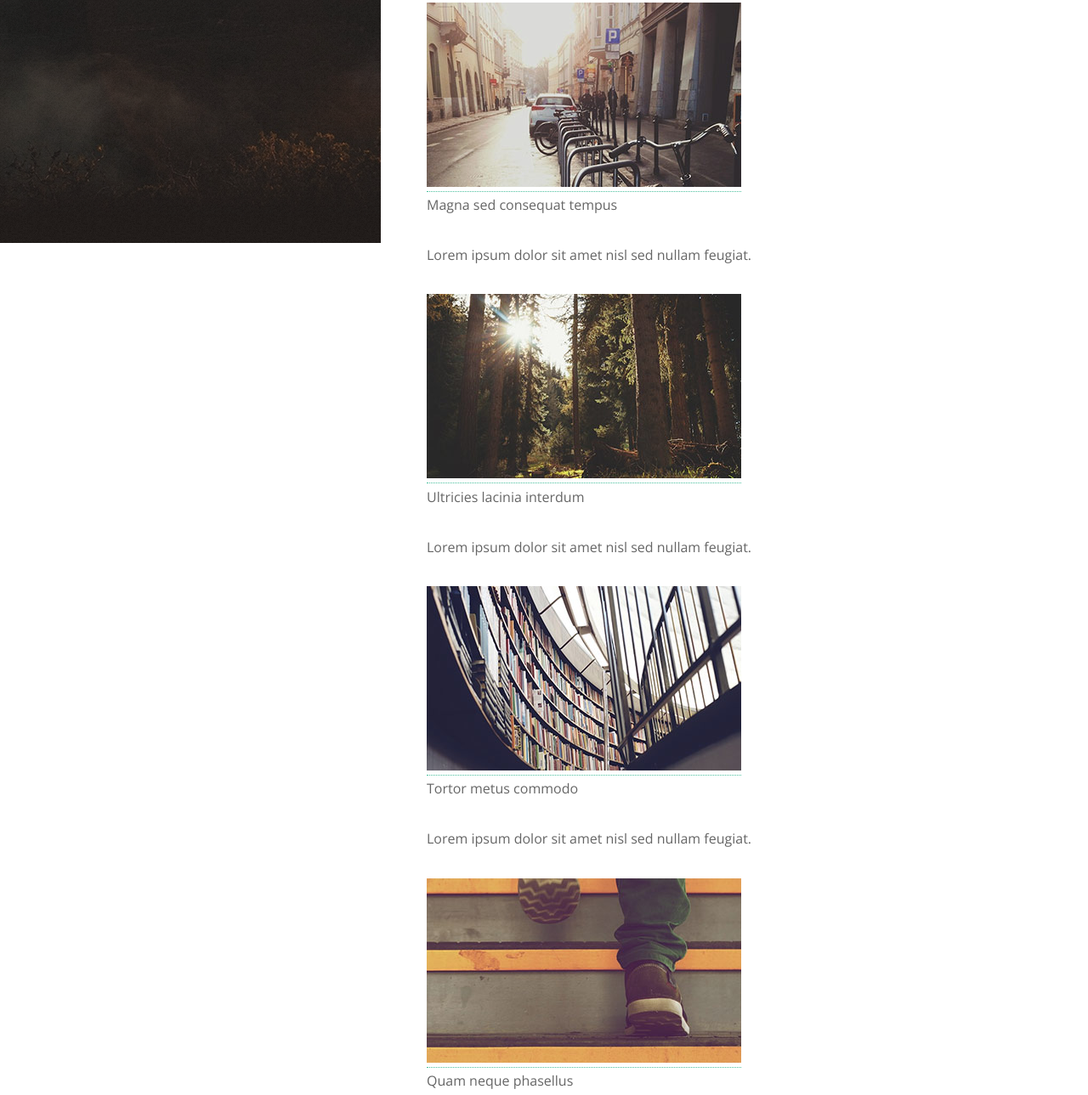
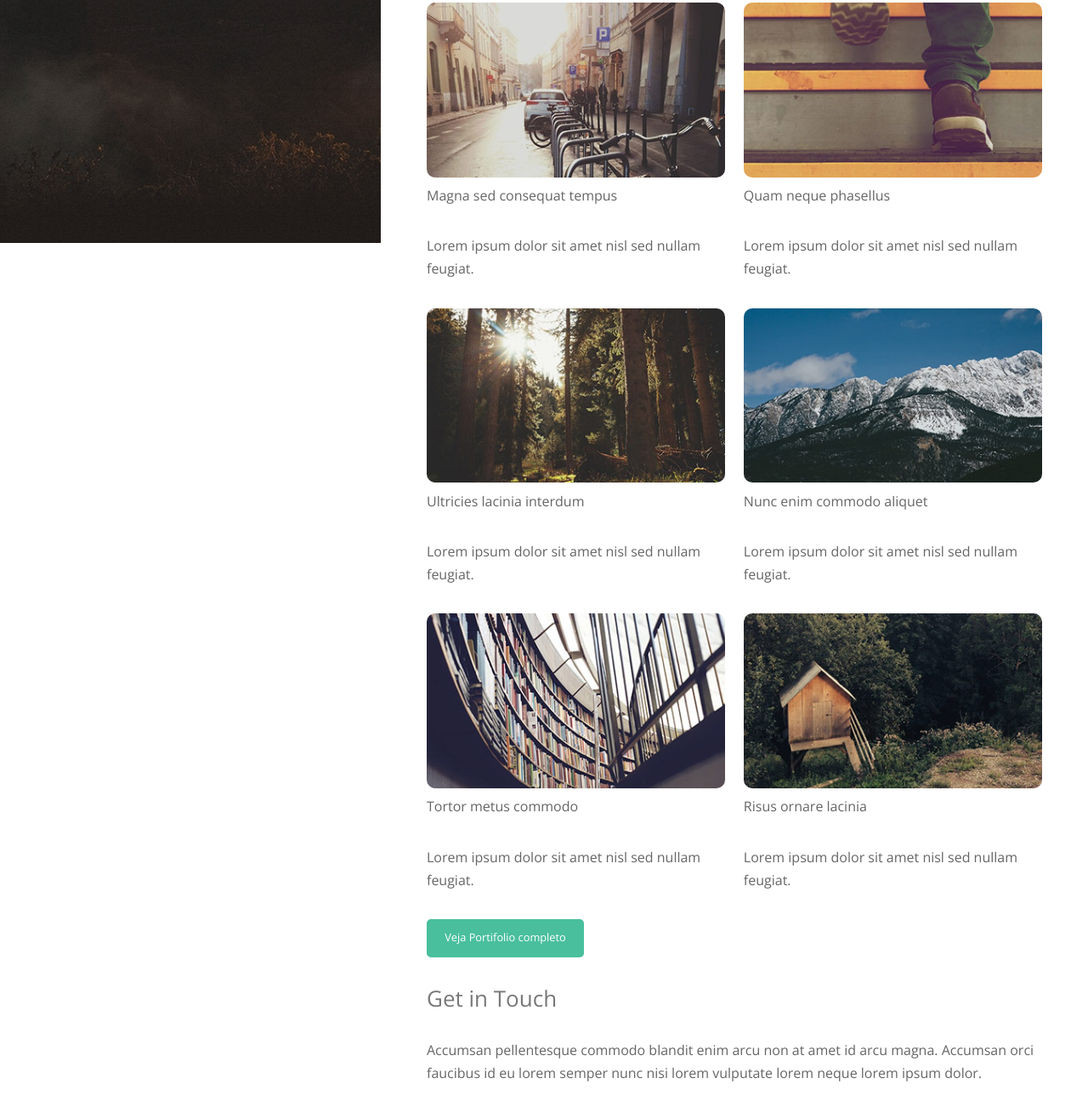
Before and after one commit to juniorn06/web-design, a plain HTML site: page ArquivosAula/ProjetoStrata/index.html in a window 1280 px wide. Shown: the part 514-1803 px from the top of the page at 85% size. Drawn offline with nearby package versions, Linux system fonts and the light colour scheme.

Commit message:
CSS - parte 7 - ajustes

```diff
--- a/ArquivosAula/ProjetoStrata/css/estilo.css
+++ b/ArquivosAula/ProjetoStrata/css/estilo.css
@@ -16,6 +16,10 @@ a:hover{
 
 p{
     margin: 0 0 2em;
+}
+
+img{
+    max-width: 100%; /*Ajusta até o tamanho máximo da própria imagem*/
 }
 
 h1, h2, h3, h4, h5, h6{
@@ -147,6 +151,10 @@ textarea{
     text-align: center;
 }
 
+.imagem-link{
+    border: 0;
+}
+
 .table{
     width: 100%;
     margin: 0 0 2em 0;
@@ -217,6 +225,16 @@ textarea{
     box-sizing: border-box;
 }
 
+.main-header-link img{
+    border-radius: 50%;
+    overflow: hidden;
+}
+
+.recent-works-card img{
+    border-radius: 10px;
+    overflow: hidden;
+}
+
 
 /* Grid */
 .row{
--- a/ArquivosAula/ProjetoStrata/index.html
+++ b/ArquivosAula/ProjetoStrata/index.html
@@ -1,13 +1,15 @@
 <!doctype html>
 <!-- doctype informa ao agente de usuario a versão do html que deve ser renderizada-->
 <html lang="pt-br">
+
 <head>
     <title> Projeto Strata </title>
     <meta charset="utf-8">
     <meta name="author" content="Daniel">
     <meta name="description" content="descrição bacanuda">
     <meta name="keywords" content="html5, tecnologia">
-        <link rel="stylesheet" href="https://use.fontawesome.com/releases/v5.0.13/css/all.css" integrity="sha384-DNOHZ68U8hZfKXOrtjWvjxusGo9WQnrNx2sqG0tfsghAvtVlRW3tvkXWZh58N9jp" crossorigin="anonymous">
+    <link rel="stylesheet" href="https://use.fontawesome.com/releases/v5.0.13/css/all.css"
+        integrity="sha384-DNOHZ68U8hZfKXOrtjWvjxusGo9WQnrNx2sqG0tfsghAvtVlRW3tvkXWZh58N9jp" crossorigin="anonymous">
 
     <link href="https://fonts.googleapis.com/css?family=Open+Sans" rel="stylesheet">
 
@@ -17,10 +19,11 @@
 
 
 </head>
+
 <body>
 
     <header class="main-header">
-            <a href="index.html" class="main-header-link">
+        <a href="index.html" class="main-header-link imagem-link">
             <img src="images/avatar.jpg" alt="texto qualquer">
         </a>
         <h1 class="main-header-title">
@@ -36,7 +39,10 @@
         <section class="main-content-section">
 
             <h2>Quando o header é aside e o aside é no header</h2>
-                <p>Accumsan orci faucibus id eu lorem semper. Eu ac iaculis ac nunc nisi lorem vulputate lorem neque cubilia ac in adipiscing in curae lobortis tortor primis integer massa adipiscing id nisi accumsan pellentesque commodo blandit enim arcu non at amet id arcu magna. Accumsan orci faucibus id eu lorem semper nunc nisi lorem vulputate lorem neque cubilia.</p>
+            <p>Accumsan orci faucibus id eu lorem semper. Eu ac iaculis ac nunc nisi lorem vulputate lorem neque cubilia
+                ac in adipiscing in curae lobortis tortor primis integer massa adipiscing id nisi accumsan pellentesque
+                commodo blandit enim arcu non at amet id arcu magna. Accumsan orci faucibus id eu lorem semper nunc nisi
+                lorem vulputate lorem neque cubilia.</p>
 
             <a href="#" title="Veja mais" class="button-default">Veja mais</a>
 
@@ -45,9 +51,11 @@
         <section class="main-content-section">
 
             <h3>Recent Works</h3>
+            <div class="row">
+                <div class="col-2">
 
                     <article class="recent-works-card">
-                    <a href="images/fulls/01.jpg">
+                        <a class="imagem-link" href="images/fulls/01.jpg">
                             <img src="images/thumbs/01.jpg" title="descrição">
                         </a>
                         <p class="recent-works-card-title">Magna sed consequat tempus</p>
@@ -55,7 +63,7 @@
                     </article>
 
                     <article class="recent-works-card">
-                    <a href="images/fulls/02.jpg">
+                        <a class="imagem-link" href="images/fulls/02.jpg">
                             <img src="images/thumbs/02.jpg" title="descrição">
                         </a>
                         <p class="recent-works-card-title">Ultricies lacinia interdum</p>
@@ -63,15 +71,17 @@
                     </article>
 
                     <article class="recent-works-card">
-                    <a href="images/fulls/03.jpg">
+                        <a class="imagem-link" href="images/fulls/03.jpg">
                             <img src="images/thumbs/03.jpg" title="descrição">
                         </a>
                         <p class="recent-works-card-title">Tortor metus commodo</p>
                         <p>Lorem ipsum dolor sit amet nisl sed nullam feugiat.</p>
                     </article>
+                </div>
 
+                <div class="col-2">
                     <article class="recent-works-card">
-                    <a href="images/fulls/04.jpg">
+                        <a class="imagem-link" href="images/fulls/04.jpg">
                             <img src="images/thumbs/04.jpg" title="descrição">
                         </a>
                         <p class="recent-works-card-title">Quam neque phasellus</p>
@@ -79,7 +89,7 @@
                     </article>
 
                     <article class="recent-works-card">
-                    <a href="images/fulls/05.jpg">
+                        <a class="imagem-link" href="images/fulls/05.jpg">
                             <img src="images/thumbs/05.jpg" title="descrição">
                         </a>
                         <p class="recent-works-card-title">Nunc enim commodo aliquet</p>
@@ -87,12 +97,14 @@
                     </article>
 
                     <article class="recent-works-card">
-                    <a href="images/fulls/06.jpg">
+                        <a class="imagem-link" href="images/fulls/06.jpg">
                             <img src="images/thumbs/06.jpg" title="descrição">
                         </a>
                         <p class="recent-works-card-title">Risus ornare lacinia</p>
                         <p>Lorem ipsum dolor sit amet nisl sed nullam feugiat.</p>
                     </article>
+                </div>
+            </div><!--row-->
 
             <a href="#" title="Veja Portifolio completo" class="button-default">Veja Portifolio completo</a>
         </section>
@@ -100,7 +112,8 @@
         <section class="main-content-section">
             <h3>Get in Touch</h3>
 
-                <p>Accumsan pellentesque commodo blandit enim arcu non at amet id arcu magna. Accumsan orci faucibus id eu lorem semper nunc nisi lorem vulputate lorem neque lorem ipsum dolor.</p>
+            <p>Accumsan pellentesque commodo blandit enim arcu non at amet id arcu magna. Accumsan orci faucibus id eu
+                lorem semper nunc nisi lorem vulputate lorem neque lorem ipsum dolor.</p>
 
             <div class="row">
                 <div class="col-2-3">
@@ -119,7 +132,8 @@
                         <label for="mensagem">Digite sua mensagem</label>
                         <textarea name="mensagem" id="mensagem"></textarea>
 
-                            <input type="submit" value="Enviar" class="button-default button-default-stroke button-default-big">
+                        <input type="submit" value="Enviar"
+                            class="button-default button-default-stroke button-default-big">
                     </form>
                 </div>
 
@@ -156,7 +170,10 @@
 
             <h4>Text</h4>
             <p>
-                    This is <b>bold</b> and this is <strong>strong</strong>. This is <i>italic</i> and this is <em>emphasized</em>. This is <sup>superscript</sup> text and this is <sub>subscript</sub> text. This is <u>underlined</u> and this is <code>code: for (;;) { ... }</code>. Finally, this is <a href="#"> a link</a>.
+                This is <b>bold</b> and this is <strong>strong</strong>. This is <i>italic</i> and this is
+                <em>emphasized</em>. This is <sup>superscript</sup> text and this is <sub>subscript</sub> text. This is
+                <u>underlined</u> and this is <code>code: for (;;) { ... }</code>. Finally, this is <a href="#"> a
+                    link</a>.
             </p>
 
             <h1>titulo h1</h1>
@@ -172,8 +189,7 @@
             </blockquote>
 
             <p>According to Mozilla's website,
-                  <q
-                  cite="https://www.mozilla.org/en-US/about/history/details/">Firefox 1.0
+                <q cite="https://www.mozilla.org/en-US/about/history/details/">Firefox 1.0
                     was released in 2004 and became a big success.</q>
             </p>
 
@@ -251,7 +267,8 @@
 
                     <p>
                         <a href="#" class="button-default button-default-full button-default-small">Default</a>
-                            <a href="#" class="button-default button-default-full button-default-small button-default-stroke">Default</a>
+                        <a href="#"
+                            class="button-default button-default-full button-default-small button-default-stroke">Default</a>
                     </p>
                 </div>
             </div><!-- row -->
@@ -369,7 +386,8 @@
 
             <p>
                 <button class="button-default button-default-full button-default-small">Default</button>
-                    <button class="button-default button-default-full button-default-small button-default-stroke">Default</button>
+                <button
+                    class="button-default button-default-full button-default-small button-default-stroke">Default</button>
             </p>
             <input type="submit" class="button-default" value="mandar">
 
@@ -425,10 +443,28 @@
             <h4>Left &amp; Right</h4>
 
             <p>
-                    <img src="images/avatar.jpg" alt="" class="img-left"> Fringilla nisl. Donec accumsan interdum nisi, quis tincidunt felis sagittis eget. tempus euismod. Vestibulum ante ipsum primis in faucibus vestibulum. Blandit adipiscing eu felis iaculis volutpat ac adipiscing accumsan eu faucibus. Integer ac pellentesque praesent tincidunt felis sagittis eget. tempus euismod. Vestibulum ante ipsum primis in faucibus vestibulum. Blandit adipiscing eu felis iaculis volutpat ac adipiscing accumsan eu faucibus. Integer ac pellentesque praesent. Donec accumsan interdum nisi, quis tincidunt felis sagittis eget. tempus euismod. Vestibulum ante ipsum primis in faucibus vestibulum. Blandit adipiscing eu felis iaculis volutpat ac adipiscing accumsan eu faucibus. Integer ac pellentesque praesent tincidunt felis sagittis eget. tempus euismod. Vestibulum ante ipsum primis in faucibus vestibulum. Blandit adipiscing eu felis iaculis volutpat ac adipiscing accumsan eu faucibus. Integer ac pellentesque praesent.
+                <img src="images/avatar.jpg" alt="" class="img-left"> Fringilla nisl. Donec accumsan interdum nisi, quis
+                tincidunt felis sagittis eget. tempus euismod. Vestibulum ante ipsum primis in faucibus vestibulum.
+                Blandit adipiscing eu felis iaculis volutpat ac adipiscing accumsan eu faucibus. Integer ac pellentesque
+                praesent tincidunt felis sagittis eget. tempus euismod. Vestibulum ante ipsum primis in faucibus
+                vestibulum. Blandit adipiscing eu felis iaculis volutpat ac adipiscing accumsan eu faucibus. Integer ac
+                pellentesque praesent. Donec accumsan interdum nisi, quis tincidunt felis sagittis eget. tempus euismod.
+                Vestibulum ante ipsum primis in faucibus vestibulum. Blandit adipiscing eu felis iaculis volutpat ac
+                adipiscing accumsan eu faucibus. Integer ac pellentesque praesent tincidunt felis sagittis eget. tempus
+                euismod. Vestibulum ante ipsum primis in faucibus vestibulum. Blandit adipiscing eu felis iaculis
+                volutpat ac adipiscing accumsan eu faucibus. Integer ac pellentesque praesent.
             </p>
             <p>
-                    <img src="images/avatar.jpg" alt="" class="img-right">Fringilla nisl. Donec accumsan interdum nisi, quis tincidunt felis sagittis eget. tempus euismod. Vestibulum ante ipsum primis in faucibus vestibulum. Blandit adipiscing eu felis iaculis volutpat ac adipiscing accumsan eu faucibus. Integer ac pellentesque praesent tincidunt felis sagittis eget. tempus euismod. Vestibulum ante ipsum primis in faucibus vestibulum. Blandit adipiscing eu felis iaculis volutpat ac adipiscing accumsan eu faucibus. Integer ac pellentesque praesent. Donec accumsan interdum nisi, quis tincidunt felis sagittis eget. tempus euismod. Vestibulum ante ipsum primis in faucibus vestibulum. Blandit adipiscing eu felis iaculis volutpat ac adipiscing accumsan eu faucibus. Integer ac pellentesque praesent tincidunt felis sagittis eget. tempus euismod. Vestibulum ante ipsum primis in faucibus vestibulum. Blandit adipiscing eu felis iaculis volutpat ac adipiscing accumsan eu faucibus. Integer ac pellentesque praesent.
+                <img src="images/avatar.jpg" alt="" class="img-right">Fringilla nisl. Donec accumsan interdum nisi, quis
+                tincidunt felis sagittis eget. tempus euismod. Vestibulum ante ipsum primis in faucibus vestibulum.
+                Blandit adipiscing eu felis iaculis volutpat ac adipiscing accumsan eu faucibus. Integer ac pellentesque
+                praesent tincidunt felis sagittis eget. tempus euismod. Vestibulum ante ipsum primis in faucibus
+                vestibulum. Blandit adipiscing eu felis iaculis volutpat ac adipiscing accumsan eu faucibus. Integer ac
+                pellentesque praesent. Donec accumsan interdum nisi, quis tincidunt felis sagittis eget. tempus euismod.
+                Vestibulum ante ipsum primis in faucibus vestibulum. Blandit adipiscing eu felis iaculis volutpat ac
+                adipiscing accumsan eu faucibus. Integer ac pellentesque praesent tincidunt felis sagittis eget. tempus
+                euismod. Vestibulum ante ipsum primis in faucibus vestibulum. Blandit adipiscing eu felis iaculis
+                volutpat ac adipiscing accumsan eu faucibus. Integer ac pellentesque praesent.
             </p>
         </section>
 
@@ -436,4 +472,5 @@
     <footer class="main-footer"></footer>
 
 </body>
+
 </html>
```
Lines whose indentation alone changed are shown as unchanged.
